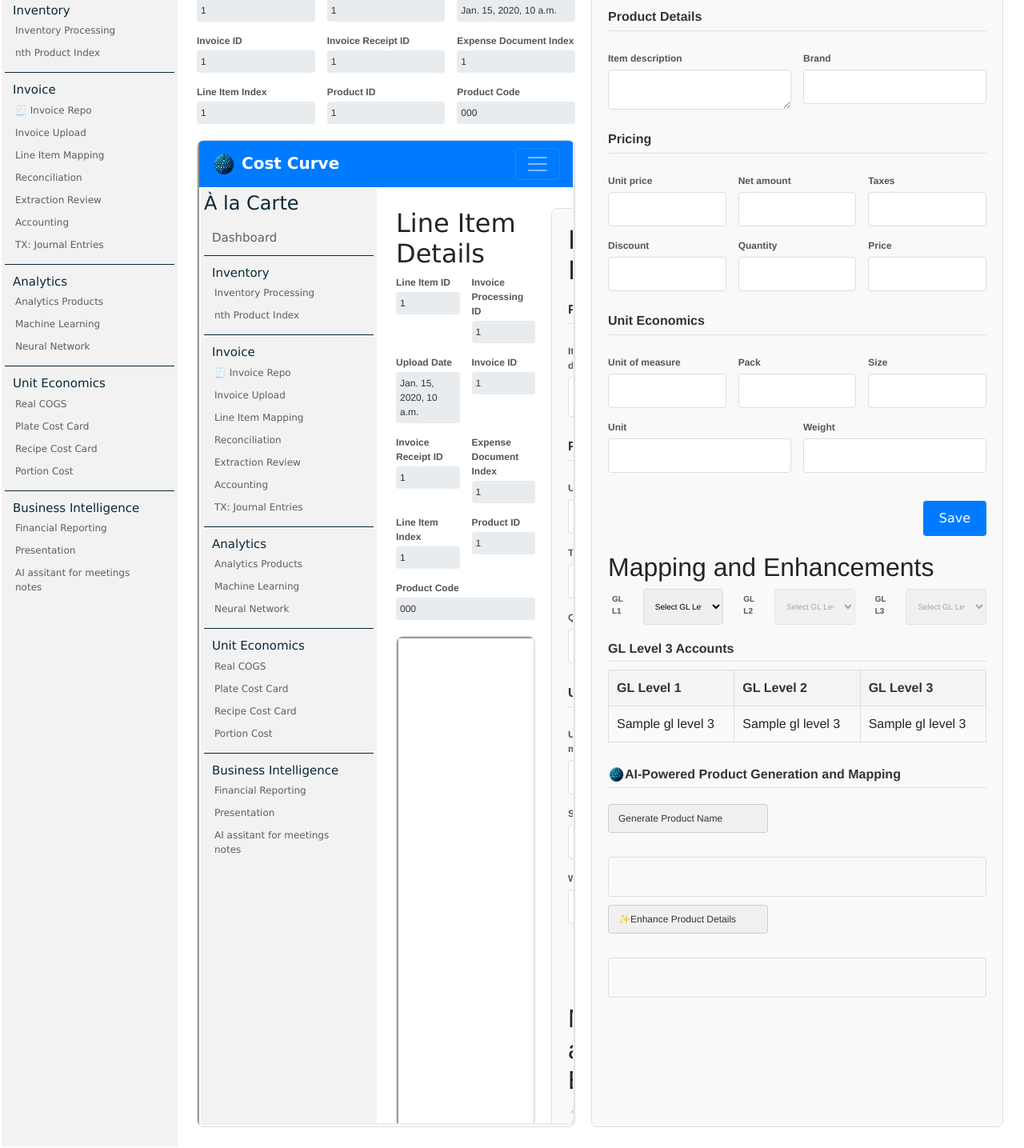
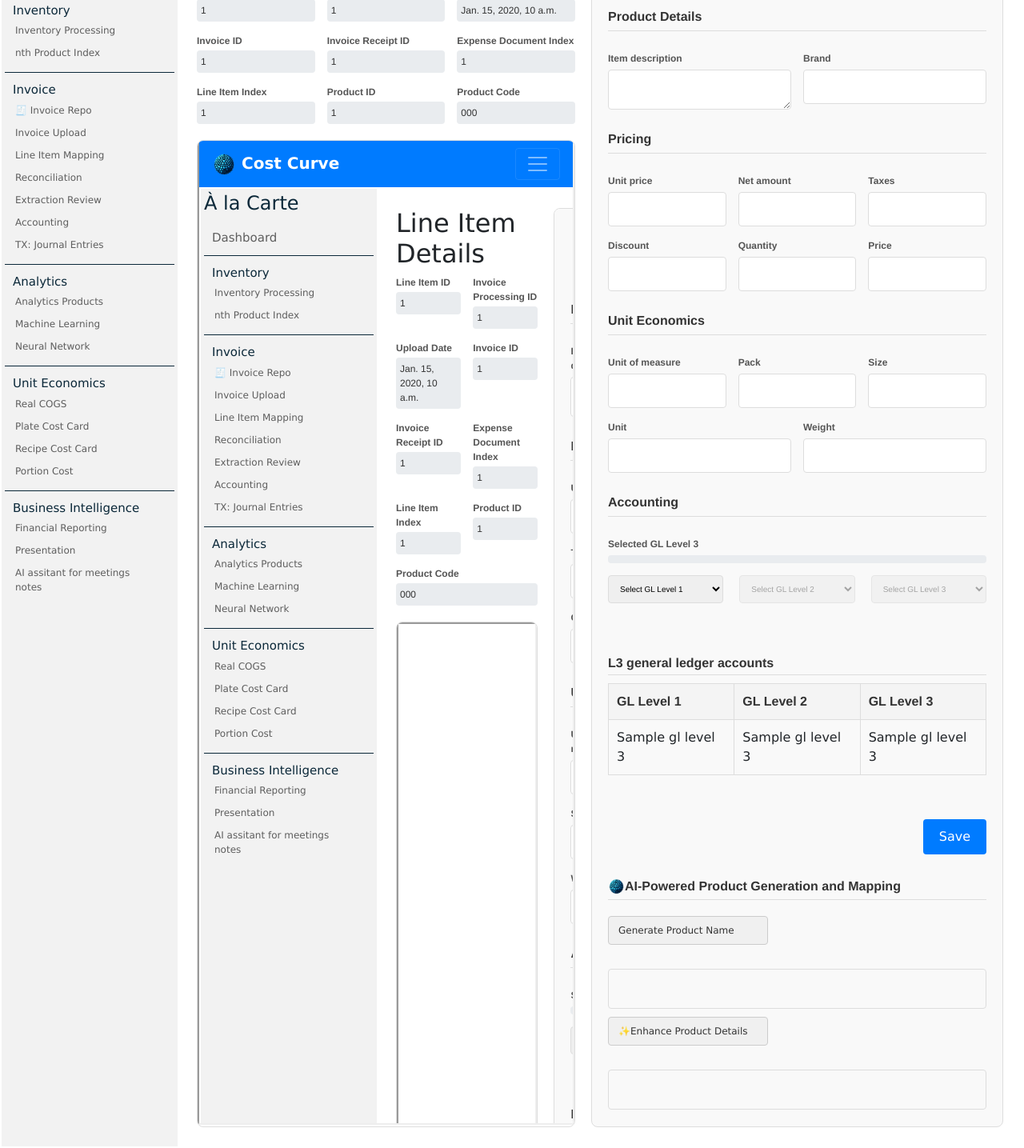
Before and after one commit to ClaytonAllenThompsonII/WebApp, a Django app: template invoice/templates/invoice/edit_line_item.html in a window 1280 px wide. Shown: the part 152-1587 px from the top of the page at 80% size. Run offline with Django 4.2, Linux system fonts and the light colour scheme; the template is opened without the code that fills it: most values are stand-ins (such as "Sample title", 1, 10 or a date in 2020); form fields are guessed from the names that the template uses; some libraries are stand-ins or nearby versions.

Commit message:
🔧🖼️ Reorganize Mapping and enhancement section in edit_line_item
- Reclassify section as Accounting.
- Add selected-g3 class to visualize the selected GL3 name.
- This GL3 name will be added to the edit line item form, set (which will require some refactoring of the data model in out_invoice_processing).
- Add onclick event to table row for GL Level 3 selection in edit_line_item.html.
- Move submit form button below accounting section.

```diff
--- a/invoice/templates/invoice/edit_line_item.html
+++ b/invoice/templates/invoice/edit_line_item.html
@@ -118,15 +118,16 @@
                     {{ form.weight }}
                 </div>
             </div>
-            <button type="submit">Save</button>
-        </form>
+            <div class="section-title">Accounting</div>
+            <!-- Section for selected GL3 record -->
+            <div class="selected-gl3" id="selected-gl3">
+                <div class="field">
+                    <label>Selected GL Level 3</label>
+                    <div class="value" id="selected-gl3-name"></div>
+                </div>
+            </div>
 
-
-            <!-- Mapping and Enhancements Section -->
-    <div class="enhancements-section">
-        <h2>Mapping and Enhancements</h2>
             <div class="filter-section">
-                <label for="gl_level_1">GL L1</label>
                 <select id="gl_level_1">
                     <option value="">Select GL Level 1</option>
                     {% for gl1 in gl_level_1 %}
@@ -134,19 +135,19 @@
                     {% endfor %}
                 </select>
 
-                <label for="gl_level_2">GL L2</label>
                 <select id="gl_level_2" disabled>
                     <option value="">Select GL Level 2</option>
                 </select>
 
-                <label for="gl_level_3">GL L3</label>
                 <select id="gl_level_3" disabled>
                     <option value="">Select GL Level 3</option>
                 </select>
             </div>
 
-        <div class="gl3-table">
-                <h3>GL Level 3 Accounts</h3>
+
+            <div class="gl3-table">
+                <h3>L3 general ledger accounts
+                </h3>
                 <table id="gl_table">
                     <thead>
                         <tr>
@@ -157,7 +158,7 @@
                     </thead>
                     <tbody>
                         {% for gl in gl_level_3 %}
-                        <tr>
+                        <tr onclick="selectGL3(this, '{{ gl.gl_level_3_name }}')">
                             <td>{{ gl.gl_level_1_name }}</td>
                             <td>{{ gl.gl_level_2_name }}</td>
                             <td>{{ gl.gl_level_3_name }}</td>
@@ -166,6 +167,12 @@
                     </tbody>
                 </table>
         </div>
+
+
+
+            <button type="submit">Save</button>
+        </form>
+
 
         <!-- AI Product Name & Details Section -->
         <div class="ai-product-section">
```
